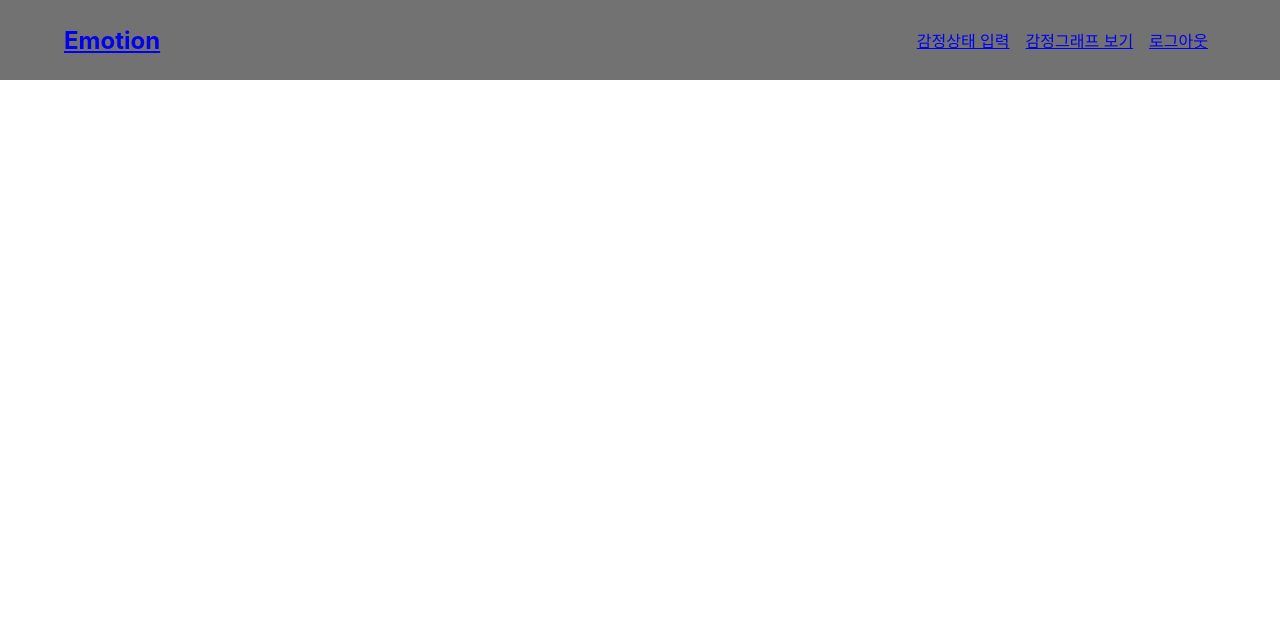
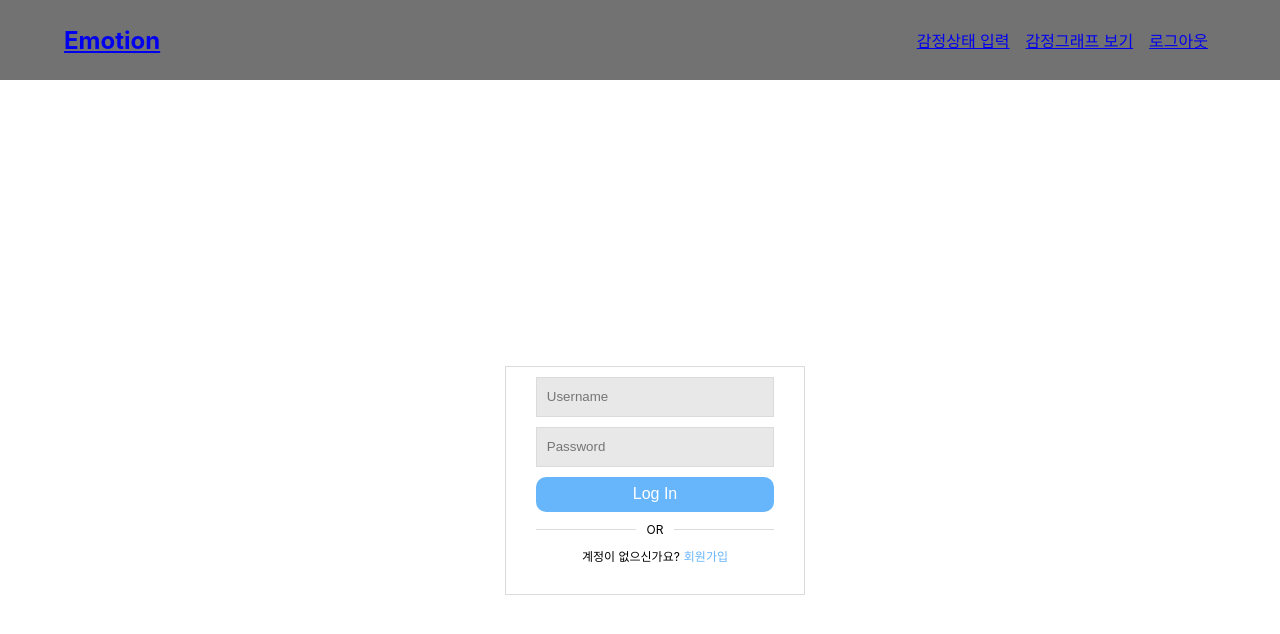
Before and after one commit to jijun0129/emotionFE, a React (Vite) app: page /sign in a window 1280 px wide. Shown: the top 634 px of the page. Built offline with nearby package versions, Linux system fonts and the light colour scheme.

Commit message:
feat: 로그인, 로그아웃 페이지 생성

```diff
--- a/src/components/layouts/TheHeader.jsx
+++ b/src/components/layouts/TheHeader.jsx
@@ -1,5 +1,6 @@
 import { Link } from 'react-router-dom';
 import styled from 'styled-components';
+import useUserStore from '../../store/userStore.js';
 
 const Header = styled.header`
 	width: 100%;
@@ -32,6 +33,12 @@ const Li = styled.li`
 `;
 
 const TheHeader = () => {
+	const { logout } = useUserStore();
+
+	const onClickLogout = () => {
+		logout();
+	};
+
 	return (
 		<>
 			<Header>
@@ -47,7 +54,9 @@ const TheHeader = () => {
 							<Link to="/graph">감정그래프 보기</Link>
 						</Li>
 						<Li>
-							<Link to="/sign">로그아웃</Link>
+							<Link to="/sign" onClick={onClickLogout}>
+								로그아웃
+							</Link>
 						</Li>
 					</Ul>
 				</Nav>
--- /dev/null
+++ b/src/components/sign/SignInForm.jsx
@@ -0,0 +1,104 @@
+import { useState } from 'react';
+import styled from 'styled-components';
+import useUserStore from '../../store/userStore.js';
+import axios from 'axios';
+import { HOST } from '../../config.js';
+import { useNavigate } from 'react-router-dom';
+
+const Form = styled.form`
+	width: 80%;
+
+	display: flex;
+	flex-direction: column;
+`;
+
+const Input = styled.input`
+	height: 40px;
+	margin-top: 10px;
+	padding: 5px 10px;
+
+	border: 1px solid var(--color-grey-2);
+	background-color: var(--color-grey-1);
+
+	outline: none;
+`;
+
+const Button = styled.button`
+	height: 35px;
+	margin-top: 10px;
+
+	font-size: 16px;
+	color: var(--color-white);
+	background-color: var(--color-blue-1);
+
+	border: none;
+	border-radius: 10px;
+	cursor: pointer;
+`;
+
+const SignInForm = () => {
+	const navigate = useNavigate();
+	const { login } = useUserStore();
+	const [username, setUsername] = useState('');
+	const [password, setPassword] = useState('');
+
+	const onChangeUsername = e => setUsername(e.target.value);
+
+	const onChangePassword = e => setPassword(e.target.value);
+
+	const onSubmitLogin = e => {
+		e.preventDefault();
+
+		// 모든 값이 채워져있는지 검증
+		if (username.length == 0 || password.length == 0) {
+			alert('모든 필드를 채워주세요!');
+			return;
+		}
+
+		const signInRequest = {
+			username,
+			password,
+		};
+
+		axios
+			.post(`${HOST}/auth/login`, signInRequest, {
+				withCredentials: true,
+			})
+			.then(res => {
+				const { id, username } = res.data;
+
+				const user = {
+					id,
+					username,
+				};
+
+				console.log(user);
+				login(user);
+
+				navigate('/');
+			})
+			.catch(() => {
+				alert('로그인에 실패했습니다.');
+			});
+	};
+
+	return (
+		<Form onSubmit={onSubmitLogin}>
+			<Input
+				onChange={onChangeUsername}
+				value={username}
+				type="text"
+				placeholder="Username"
+			/>
+			<Input
+				onChange={onChangePassword}
+				value={password}
+				type="password"
+				placeholder="Password"
+			/>
+			<Button>Log In</Button>
+		</Form>
+	);
+};
+
+export default SignInForm;
--- /dev/null
+++ b/src/components/sign/SignUpForm.jsx
@@ -0,0 +1,125 @@
+import axios from 'axios'; //HTTP 요청을 보내기 위한 라이브러리
+import { useState } from 'react';
+import styled from 'styled-components';
+import { HOST } from '../../config.js'; //API의 기본 URL을 해당 config 파일에서 가져옴
+
+const Form = styled.form`
+	width: 80%;
+
+	display: flex;
+	flex-direction: column;
+`;
+
+const Input = styled.input`
+	height: 40px;
+	margin-top: 10px;
+	padding: 5px 10px;
+
+	border: 1px solid var(--color-grey-2);
+	background-color: var(--color-grey-1);
+
+	outline: none;
+`;
+
+const Button = styled.button`
+	height: 30px;
+	margin-top: 10px;
+
+	font-size: 16px;
+	color: var(--color-white);
+	background-color: var(--color-blue-1);
+
+	border: none;
+	border-radius: 10px;
+	cursor: pointer;
+`;
+
+const SignUpForm = () => {
+	const [name, setName] = useState('');
+	const [email, setEmail] = useState('');
+	const [password, setPassword] = useState('');
+	const [passwordConfirm, setPasswordConfirm] = useState('');
+
+	const onChangeName = e => setName(e.target.value);
+
+	const onChangeEmail = e => setEmail(e.target.value);
+
+	const onChangePassword = e => setPassword(e.target.value);
+
+	const onChangePasswordConfirm = e => setPasswordConfirm(e.target.value);
+
+	const onSubmitSignUp = e => {
+		e.preventDefault();
+
+		if (
+			name.length == 0 ||
+			email.length == 0 ||
+			password.length == 0 ||
+			passwordConfirm.length == 0
+		) {
+			alert('모든 필드는 공백이면 안 됩니다.');
+			return;
+		}
+
+		// 비밀번호 검증
+		if (password != passwordConfirm) {
+			alert('비밀번호가 같지 않습니다.');
+			return;
+		}
+
+		//signUpRequest 객체를 생성하여 axios를 통해 서버에 POST 요청을 보냅니다.
+		const signUpRequest = {
+			name,
+			email,
+			password,
+		};
+
+		axios
+			.post(`${HOST}/auth/signup`, signUpRequest, {
+				headers: {
+					'Content-Type': 'application/json',
+				},
+			})
+			.then(response => {
+				console.log('회원가입 성공:', response);
+				alert('회원가입이 성공하였습니다.');
+			})
+			.catch(error => {
+				console.error('회원가입 오류:', error);
+				alert('회원가입이 실패하였습니다.');
+			});
+	};
+
+	return (
+		//폼이 제출될 때 onSubmitSignUp 함수가 호출
+		<Form onSubmit={onSubmitSignUp}>
+			<Input
+				onChange={onChangeName}
+				value={name}
+				type="text"
+				placeholder="Name"
+			/>
+			<Input
+				onChange={onChangeEmail}
+				value={email}
+				type="text"
+				placeholder="Email"
+			/>
+			<Input
+				onChange={onChangePassword}
+				value={password}
+				type="password"
+				placeholder="Password"
+			/>
+			<Input
+				onChange={onChangePasswordConfirm}
+				value={passwordConfirm}
+				type="password"
+				placeholder="Password Confirm"
+			/>
+			<Button>Sign Up</Button>
+		</Form>
+	);
+};
+
+export default SignUpForm;
--- /dev/null
+++ b/src/config.js
@@ -0,0 +1 @@
+export const HOST = 'http://localhost:8080/api';
--- a/src/pages/SignPage.jsx
+++ b/src/pages/SignPage.jsx
@@ -1,10 +1,103 @@
+import styled from 'styled-components';
+import { useEffect, useState } from 'react';
+import SignInForm from '../components/sign/SignInForm.jsx';
+import SignUpForm from '../components/sign/SignUpForm.jsx';
+import { useNavigate } from 'react-router-dom';
 import TheHeader from '../components/layouts/TheHeader.jsx';
+import useUserStore from '../store/userStore.js';
+
+const Main = styled.main`
+	width: 100vw;
+	height: 100vh;
+
+	display: flex;
+	flex-direction: row;
+	justify-content: center;
+	align-items: center;
+`;
+
+const SignSection = styled.section`
+	width: 300px;
+	margin-left: 30px;
+
+	display: flex;
+	flex-direction: column;
+	align-items: center;
+
+	border: 1px solid var(--color-grey-2);
+`;
+
+const DividorDiv = styled.div`
+	width: 80%;
+	margin: 10px 20px;
+
+	display: flex;
+	justify-content: space-between;
+	align-items: center;
+
+	font-size: 12px;
+`;
+
+const Dividor = styled.div`
+	width: 100px;
+
+	border-top: 1px solid var(--color-grey-2);
+`;
+
+const SwitchDiv = styled.div`
+	width: 80%;
+	margin-bottom: 30px;
+
+	font-size: 12px;
+	text-align: center;
+`;
+
+const SwitchSpan = styled.span`
+	margin-left: 4px;
+
+	color: var(--color-blue-1);
+
+	cursor: pointer;
+`;
 
 const SignPage = () => {
+	const { isLoggedIn } = useUserStore();
+	const navigate = useNavigate();
+	const [isSignIn, setIsSignIn] = useState(true);
+
+	useEffect(() => {
+		if (isLoggedIn) {
+			navigate('/');
+		}
+	}, [isLoggedIn, navigate]);
+
+	const onClickSwitchSign = () => {
+		setIsSignIn(!isSignIn);
+	};
+
 	return (
 		<>
 			<TheHeader />
+			<Main>
+				<SignSection>
+					{isSignIn ? <SignInForm /> : <SignUpForm />}
+					<DividorDiv>
+						<Dividor />
+						<p>OR</p>
+						<Dividor />
+					</DividorDiv>
+					<SwitchDiv>
+						<span>
+							{isSignIn ? '계정이 없으신가요?' : '계정이 있으신가요?'}
+						</span>
+						<SwitchSpan onClick={onClickSwitchSign}>
+							{isSignIn ? '회원가입' : '로그인'}
+						</SwitchSpan>
+					</SwitchDiv>
+				</SignSection>
+			</Main>
 		</>
 	);
 };
+
 export default SignPage;
--- /dev/null
+++ b/src/store/userStore.js
@@ -0,0 +1,25 @@
+import { create } from 'zustand';
+import { persist } from 'zustand/middleware';
+
+const useUserStore = create(
+	persist(
+		set => ({
+			isLoggedIn: false,
+			user: null,
+			login: user => {
+				console.log('Logging in:', user);
+				set({ isLoggedIn: true, user: user });
+			},
+			logout: () => {
+				console.log('Logging out');
+				set({ isLoggedIn: false, user: null });
+			},
+			setUser: user => set({ user: user }),
+		}),
+		{
+			name: 'userStorage',
+		},
+	),
+);
+
+export default useUserStore;
```
Also changed, not shown: src/pages/SubmitPage.jsx (+13 -0 lines), 1 other file (tests, documents, lock files or other folders).
